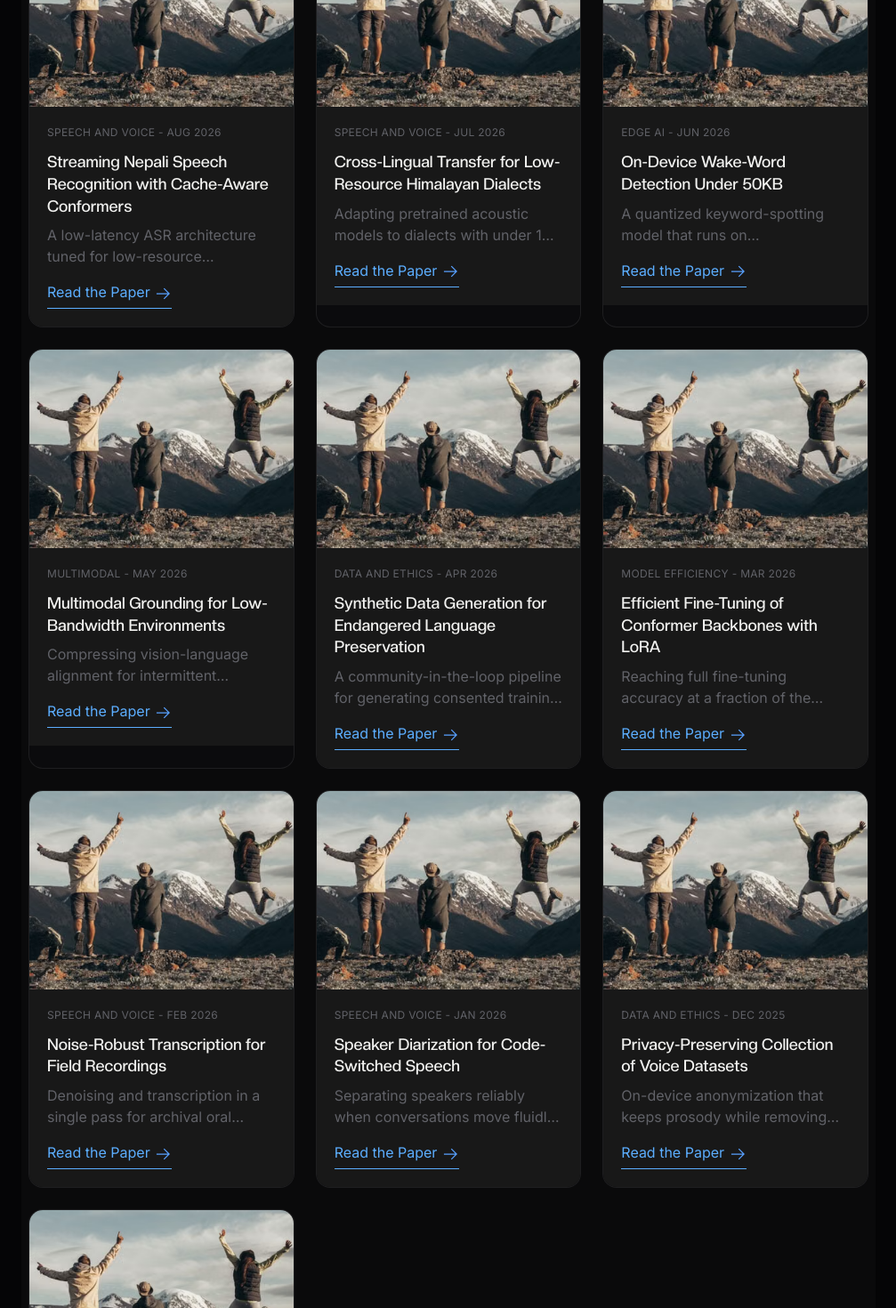
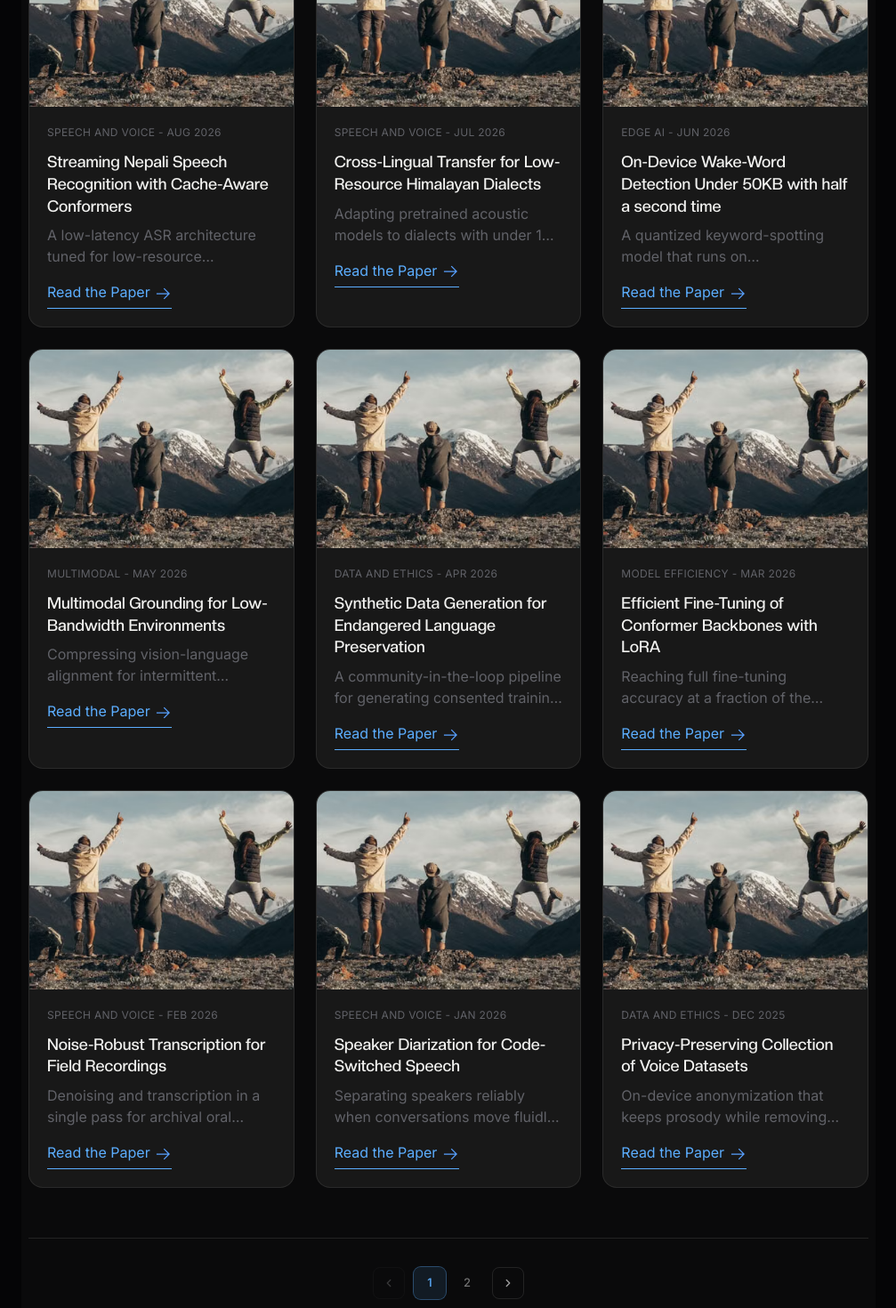
Before and after one commit to alish982/defusion, a Next.js app: page /publications in a window 1280 px wide. Shown: the part 540-2010 px from the top of the page at 89% size, without its empty margins (136-1143 px from the left). Built offline with nearby package versions, Linux system fonts and the light colour scheme.

Commit message:
added pagination and made navbar sticky

```diff
--- a/Data/Publications.ts
+++ b/Data/Publications.ts
@@ -28,7 +28,7 @@ export const publications: Publication[] = [
     slug: "on-device-wake-word-detection",
     date: "Jun 2026",
     category: "Edge AI",
-    title: "On-Device Wake-Word Detection Under 50KB",
+    title: "On-Device Wake-Word Detection Under 50KB with half a second time",
     summary: "A quantized keyword-spotting model that runs on microcontroller-class hardware.",
     accent: "linear-gradient(135deg, #232733 0%, #3a4150 60%, #14161c 100%)",
   },
--- a/app/publications/page.tsx
+++ b/app/publications/page.tsx
@@ -1,16 +1,26 @@
 "use client";
 
 import Link from "next/link";
-import { useEffect, useMemo, useState } from "react";
+import { useEffect, useMemo, useRef, useState } from "react";
+import { useLenis } from "lenis/react";
 import { publications } from "@/Data/Publications";
 import Container from "@/components/container";
 import PublicationCard from "./publicationCard";
+import Pagination from "@/utils/Pagination";
 
 const CATEGORIES = ["All", "Edge AI", "Speech and Voice", "Multimodal"];
+const ITEMS_PER_PAGE = 9;
+const TRANSITION_MS = 220;
 
 export default function ProjectsPage() {
   const [isLoading, setIsLoading] = useState(true);
   const [activeCategory, setActiveCategory] = useState("All");
+  const [currentPage, setCurrentPage] = useState(1);
+  const [displayPage, setDisplayPage] = useState(1); // page actually rendered in the grid
+  const [isTransitioning, setIsTransitioning] = useState(false);
+  const topRef = useRef<HTMLDivElement>(null);
+  const isFirstRender = useRef(true);
+  const lenis = useLenis();
 
   useEffect(() => {
     const timer = setTimeout(() => setIsLoading(false), 500);
@@ -22,10 +32,61 @@ export default function ProjectsPage() {
     return publications.filter((pub) => pub.category === activeCategory);
   }, [activeCategory]);
 
+  const totalPages = Math.max(
+    1,
+    Math.ceil(filteredPublications.length / ITEMS_PER_PAGE),
+  );
+
+  const paginatedPublications = useMemo(() => {
+    const start = (displayPage - 1) * ITEMS_PER_PAGE;
+    return filteredPublications.slice(start, start + ITEMS_PER_PAGE);
+  }, [filteredPublications, displayPage]);
+
+  useEffect(() => {
+    setCurrentPage(1);
+    setDisplayPage(1);
+  }, [activeCategory]);
+
+  useEffect(() => {
+    if (isFirstRender.current) {
+      isFirstRender.current = false;
+      return;
+    }
+    if (currentPage === displayPage) return;
+
+    setIsTransitioning(true);
+
+    if (lenis && topRef.current) {
+      lenis.resize();
+      lenis.scrollTo(topRef.current, {
+        offset: -90,
+        duration: 0.9,
+      });
+    }
+
+    const swapTimer = setTimeout(() => {
+      setDisplayPage(currentPage);
+      requestAnimationFrame(() => {
+        requestAnimationFrame(() => setIsTransitioning(false));
+      });
+    }, TRANSITION_MS);
+
+    return () => clearTimeout(swapTimer);
+  }, [currentPage, displayPage, lenis]);
+
+  const handlePageChange = (
+    page: number,
+    e?: React.MouseEvent<HTMLButtonElement>,
+  ) => {
+    if (page < 1 || page > totalPages || page === currentPage) return;
+    e?.currentTarget.blur();
+    setCurrentPage(page);
+  };
+
   return (
     <Container className="pt-16 xl:pt-24">
       <main className="min-h-screen bg-[#0a0a0b] py-16 sm:px-10 md:px-2 ">
-        <div className="">
+        <div ref={topRef}>
           <div className="flex items-center gap-3 py-4">
             <span className="h-2 w-2 rotate-45 bg-blue-500" />
             <span>Research Domains</span>
@@ -58,9 +119,16 @@ export default function ProjectsPage() {
             })}
           </div>
 
-          <div className="grid grid-cols-1 gap-6 sm:grid-cols-2 lg:grid-cols-3">
+          <div
+            className="grid min-h-[600px] grid-cols-1 gap-6 transition-all ease-out sm:grid-cols-2 lg:grid-cols-3"
+            style={{
+              transitionDuration: `${TRANSITION_MS}ms`,
+              opacity: isTransitioning ? 0 : 1,
+              transform: isTransitioning ? "translateY(10px)" : "translateY(0)",
+            }}
+          >
             {isLoading
-              ? Array.from({ length: 10 }).map((_, i) => (
+              ? Array.from({ length: 9 }).map((_, i) => (
                   <div
                     key={i}
                     className="overflow-hidden rounded-2xl border border-white/10 bg-neutral-900"
@@ -74,7 +142,7 @@ export default function ProjectsPage() {
                     </div>
                   </div>
                 ))
-              : filteredPublications.map((pub) => (
+              : paginatedPublications.map((pub) => (
                   <PublicationCard
                     key={pub.slug}
                     date={pub.date}
@@ -91,6 +159,12 @@ export default function ProjectsPage() {
               No publications in this category yet.
             </p>
           )}
+
+          <Pagination
+            currentPage={currentPage}
+            totalPages={totalPages}
+            onPageChange={handlePageChange}
+          />
         </div>
       </main>
     </Container>
--- a/app/publications/publicationCard.tsx
+++ b/app/publications/publicationCard.tsx
@@ -20,11 +20,11 @@ export default function PublicationCard({
   accent,
 }: PublicationCardProps) {
   return (
-    <article className="overflow-hidden rounded-2xl border hairline bg-surface">
+    <article className="overflow-hidden rounded-2xl border hairline bg-[#181818] ">
       <div className="relative aspect-[4/3]">
         <Image src={image} alt={imageAlt} fill className="object-cover" />
       </div>
-      <div className="bg-[#181818] p-5">
+      <div className="p-5">
         <p className="text-[12px] uppercase tracking-wide text-muted-2">
           {tag}
           {"  "}- {date}
--- a/components/Hero.tsx
+++ b/components/Hero.tsx
@@ -36,7 +36,7 @@ export default function Hero() {
       <div className="relative mx-auto w-full py-8 px-6 sm:px-8 md:px-12 lg:px-24 lg:pt-28 xl:pl-40 xl:pt-32">
         <div className="max-w-2xl">
           <h1 className="text-balance text-[2.25rem] font-creato font-normal leading-[1.1] tracking-tight sm:text-5xl md:text-6xl lg:text-[4.75rem] lg:leading-[1.08]">
-            <span className="bg-gradient-to-r from-[#7F9AB4] to-[#F4F4F5] bg-clip-text text-transparent whitespace-nowrap">
+            <span className="font-creato bg-gradient-to-r from-[#7F9AB4] to-[#F4F4F5] bg-clip-text text-transparent whitespace-nowrap">
               Frontier Intelligence.
             </span>
             <br />
@@ -51,7 +51,7 @@ export default function Hero() {
 
           <div className="mt-9 flex flex-col items-stretch gap-3 sm:flex-row sm:flex-wrap sm:items-center">
             <ScrollLink
-              to="domains"
+              to="research"
               className="inline-flex h-12 w-full items-center justify-center gap-2 rounded-full border border-transparent bg-origin-border px-5 text-[13.5px] font-medium text-paper transition-opacity hover:opacity-85 sm:w-auto
               [background-image:radial-gradient(circle_at_50%_0%,rgba(255,255,255,0.12)_0%,rgba(255,255,255,0)_70%),linear-gradient(rgba(255,255,255,0.08),rgba(255,255,255,0.08)),linear-gradient(#0a0a0c,#0a0a0c),linear-gradient(45deg,#004181_0%,rgba(255,255,255,0.2)_100%)]
               [background-clip:padding-box,padding-box,padding-box,border-box]"
@@ -61,16 +61,6 @@ export default function Hero() {
                 <Image src={"/arrow.svg"} alt="arrow" height={18} width={18} />
               </span>
             </ScrollLink>
-            <ScrollLink
-              to="why"
-              className="inline-flex h-12 w-full items-center justify-center gap-2 rounded-full border hairline px-5 text-[13.5px] font-medium text-paper transition-colors hover:bg-surface-raised sm:w-auto"
-            >
-              Business Foundation
-              <span aria-hidden="true">
-                {" "}
-                <Image src={"/arrow.svg"} alt="arrow" height={18} width={18} />
-              </span>
-            </ScrollLink>
           </div>
         </div>
       </div>
--- /dev/null
+++ b/components/ui/smooth-scroll/Hideonscroll.tsx
@@ -0,0 +1,35 @@
+"use client";
+
+import { useEffect, useRef, useState } from "react";
+import { useLenis } from "lenis/react";
+import type Lenis from "lenis";
+
+export function useHideOnScroll(threshold = 80) {
+  const [hidden, setHidden] = useState(false);
+  const previousY = useRef(0);
+  const lenis = useLenis();
+
+  useEffect(() => {
+    if (!lenis) return;
+
+    const handleScroll = (instance: Lenis) => {
+      const latest = instance.scroll;
+      const previous = previousY.current;
+
+      if (latest > previous && latest > threshold) {
+        setHidden(true);
+      } else {
+        setHidden(false);
+      }
+
+      previousY.current = latest;
+    };
+
+    lenis.on("scroll", handleScroll);
+    return () => {
+      lenis.off("scroll", handleScroll);
+    };
+  }, [lenis, threshold]);
+
+  return hidden;
+}
--- /dev/null
+++ b/utils/Pagination.tsx
@@ -0,0 +1,83 @@
+"use client";
+
+type PaginationProps = {
+  currentPage: number;
+  totalPages: number;
+  onPageChange: (page: number, e?: React.MouseEvent<HTMLButtonElement>) => void;
+};
+
+export default function Pagination({
+  currentPage,
+  totalPages,
+  onPageChange,
+}: PaginationProps) {
+  if (totalPages <= 1) return null;
+
+  return (
+    <div className="mt-14 flex items-center justify-center gap-1.5 border-t border-white/10 pt-8">
+      <button
+        type="button"
+        onClick={(e) => onPageChange(currentPage - 1, e)}
+        disabled={currentPage === 1}
+        aria-label="Previous page"
+        className="flex h-9 w-9 items-center justify-center rounded-lg border border-white/10 text-neutral-400 transition-all duration-200 hover:border-[#5CAEFF]/40 hover:bg-[#5CAEFF]/5 hover:text-[#5CAEFF] disabled:pointer-events-none disabled:opacity-30"
+      >
+        <svg
+          width="14"
+          height="14"
+          viewBox="0 0 24 24"
+          fill="none"
+          stroke="currentColor"
+          strokeWidth="2.2"
+          strokeLinecap="round"
+          strokeLinejoin="round"
+        >
+          <path d="M15 18l-6-6 6-6" />
+        </svg>
+      </button>
+
+      <div className="mx-1 flex items-center gap-1.5">
+        {Array.from({ length: totalPages }).map((_, i) => {
+          const page = i + 1;
+          const isActive = page === currentPage;
+          return (
+            <button
+              key={page}
+              type="button"
+              onClick={(e) => onPageChange(page, e)}
+              aria-current={isActive ? "page" : undefined}
+              className={`relative flex h-9 w-9 items-center justify-center rounded-lg text-[13px] font-medium transition-all duration-200 ${
+                isActive
+                  ? "bg-[#5CAEFF]/10 text-[#5CAEFF] shadow-[0_0_0_1px_rgba(92,174,255,0.4)]"
+                  : "text-neutral-500 hover:bg-white/5 hover:text-neutral-100"
+              }`}
+            >
+              {page}
+            </button>
+          );
+        })}
+      </div>
+
+      <button
+        type="button"
+        onClick={(e) => onPageChange(currentPage + 1, e)}
+        disabled={currentPage === totalPages}
+        aria-label="Next page"
+        className="flex h-9 w-9 items-center justify-center rounded-lg border border-white/10 text-neutral-400 transition-all duration-200 hover:border-[#5CAEFF]/40 hover:bg-[#5CAEFF]/5 hover:text-[#5CAEFF] disabled:pointer-events-none disabled:opacity-30"
+      >
+        <svg
+          width="14"
+          height="14"
+          viewBox="0 0 24 24"
+          fill="none"
+          stroke="currentColor"
+          strokeWidth="2.2"
+          strokeLinecap="round"
+          strokeLinejoin="round"
+        >
+          <path d="M9 18l6-6-6-6" />
+        </svg>
+      </button>
+    </div>
+  );
+}
```
Also changed, not shown: components/Navbar.tsx (+21 -24 lines).
